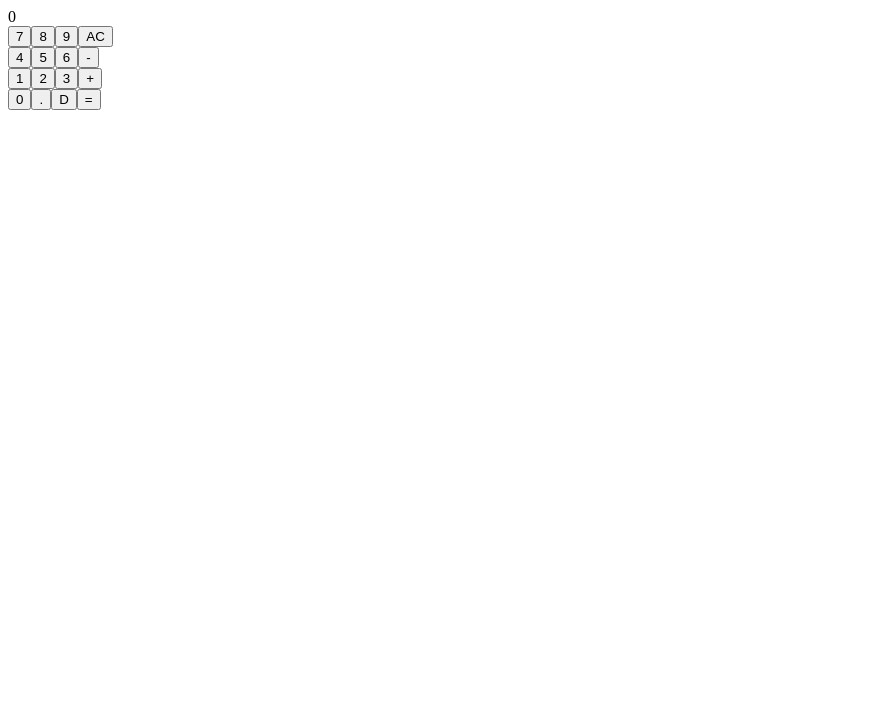
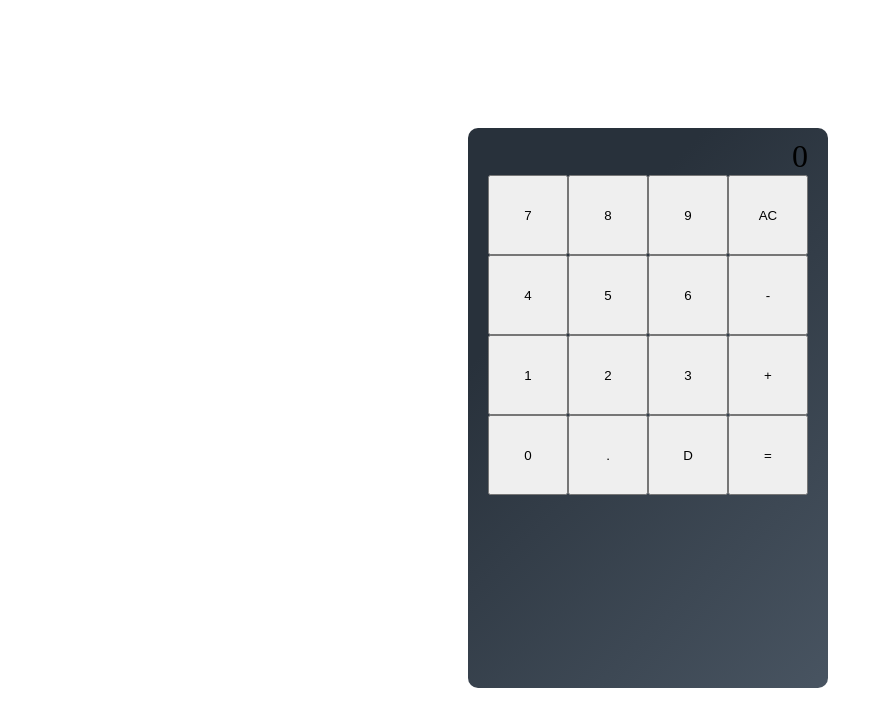
Before and after one commit to eric-suzuki-dev/personal_project-01-calculator, a React (Vite) app: page / in a window 1280 px wide. Shown: the top 726 px of the page, without its empty margins (0-883 px from the left). Built offline with nearby package versions, Linux system fonts and the light colour scheme.

Commit message:
feat. Design

```diff
--- a/src/App.css
+++ b/src/App.css
@@ -1,42 +1,9 @@
-/* #root {
-  max-width: 1280px;
-  margin: 0 auto;
-  padding: 2rem;
+ #root {
+  display: flex;
+  justify-content: center;
+  align-items: center;
+  height: 100vh;
+  width: 100vw;
+  /* padding: 2rem; */
   text-align: center;
 }
-
-.logo {
-  height: 6em;
-  padding: 1.5em;
-  will-change: filter;
-  transition: filter 300ms;
-}
-.logo:hover {
-  filter: drop-shadow(0 0 2em #646cffaa);
-}
-.logo.react:hover {
-  filter: drop-shadow(0 0 2em #61dafbaa);
-}
-
-@keyframes logo-spin {
-  from {
-    transform: rotate(0deg);
-  }
-  to {
-    transform: rotate(360deg);
-  }
-}
-
-@media (prefers-reduced-motion: no-preference) {
-  a:nth-of-type(2) .logo {
-    animation: logo-spin infinite 20s linear;
-  }
-}
-
-.card {
-  padding: 2em;
-}
-
-.read-the-docs {
-  color: #888;
-} */
--- a/src/App.jsx
+++ b/src/App.jsx
@@ -1,4 +1,5 @@
 import Calculator from "./components/Calculator/Calculator.jsx";
+import "./App.css"
 
 const App = () =>{
 return (
--- /dev/null
+++ b/src/components/BtnPanel/BtnPanel.css
@@ -0,0 +1,4 @@
+.btnPanel div button{
+        width: 80px;
+        height: 80px;
+}
--- a/src/components/BtnPanel/BtnPanel.jsx
+++ b/src/components/BtnPanel/BtnPanel.jsx
@@ -1,8 +1,9 @@
 import PropTypes from 'prop-types';
+import "./BtnPanel.css";
 
 const BtnPanel = ({ btnHandler }) => {
   return (
-    <div>
+    <div className='btnPanel'>
       <div>
         <button onClick={() => btnHandler("7")}>7</button>
         <button onClick={() => btnHandler("8")}>8</button>
--- a/src/components/Calculator/Calculator.jsx
+++ b/src/components/Calculator/Calculator.jsx
@@ -1,24 +1,27 @@
-import { useState } from "react";
-import calculate from "../../logic/calculate/calculate.js";
-import BtnPanel from "../BtnPanel/BtnPanel.jsx";
-import Display from "../Display/Display.jsx";
+import { useState } from 'react';
+import calculate from '../../logic/calculate/calculate.js';
+import BtnPanel from '../BtnPanel/BtnPanel.jsx';
+import Display from '../Display/Display.jsx';
+import Wrapper from "../Wrapper/Wrapper.jsx"
 
 const Calculator = () => {
     const [state, setState] = useState({
         current: '0',
         operand: 0,
         operator: null,
-    isNextClear: false
+        isNextClear: false,
     });
 
-    const btnHandler = (code) =>{
-     const nextState = calculate(code, state)
+    const btnHandler = (code) => {
+        const nextState = calculate(code, state);
         setState(nextState);
     };
     return (
         <div>
+            <Wrapper>
                 <Display value={state.current} />
-            <BtnPanel btnHandler={btnHandler}/>
+                <BtnPanel btnHandler={btnHandler} />
+            </Wrapper>
         </div>
     );
 };
--- /dev/null
+++ b/src/components/Display/Display.css
@@ -0,0 +1,6 @@
+.display{
+    width: 320px;
+    margin:  0 auto;
+    text-align:  right;
+    font-size: 32px;
+}
--- a/src/components/Display/Display.jsx
+++ b/src/components/Display/Display.jsx
@@ -1,8 +1,9 @@
 import PropTypes from 'prop-types';
+import "./Display.css"
 
 const Display = ({ value }) => {
   return (
-    <div>
+    <div className='display'>
       {value}
     </div>
   );
--- /dev/null
+++ b/src/components/Wrapper/Wrapper.css
@@ -0,0 +1,8 @@
+.wrapper {
+    width: 340px;
+    height: 540px;
+    padding: 10px;
+    border-radius: 10px;
+    background-color: #485461;
+    background-image: linear-gradient(315deg, #485461 0%, #28313b 74%);
+  }
--- /dev/null
+++ b/src/components/Wrapper/Wrapper.jsx
@@ -0,0 +1,12 @@
+import PropTypes from 'prop-types';
+import "./Wrapper.css"
+
+const Wrapper = ({ children }) => {
+  return <div className="wrapper">{children}</div>;
+};
+
+Wrapper.propTypes = {
+  children: PropTypes.node.isRequired,
+};
+
+export default Wrapper;
```
Also changed, not shown: 1 other file (tests, documents, lock files or other folders). Lines whose indentation alone changed are shown as unchanged.
